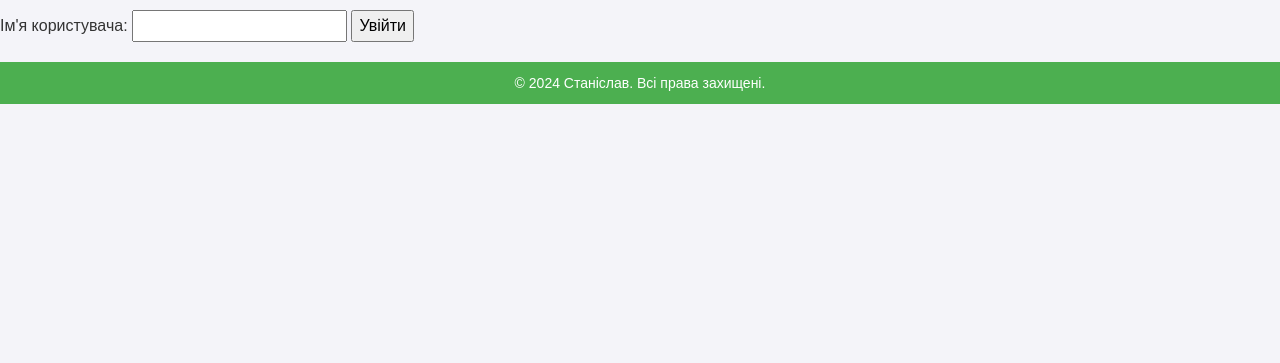
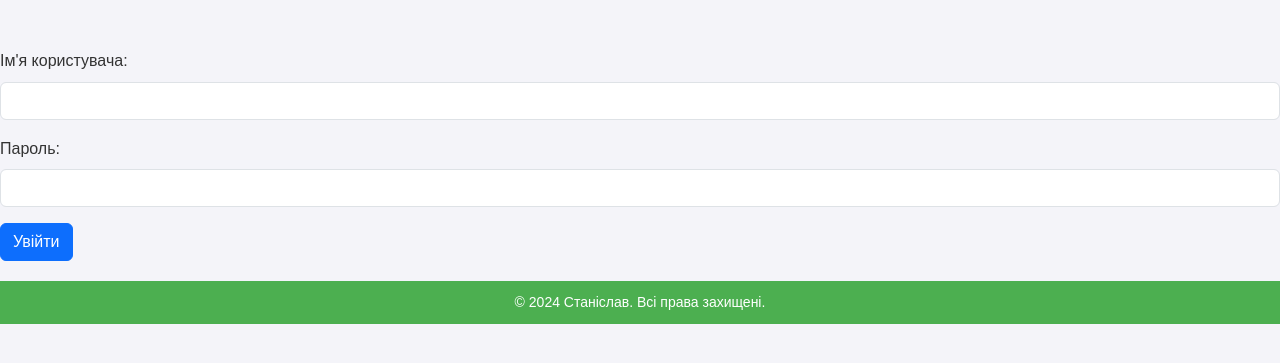
Before and after one commit to ZakharchenkoStanislavIvanovich/flask-app-lab, a Flask app: page /users/login in a window 1280 px wide. Shown: the part 181-544 px from the top of the page. Run offline with Flask 3, Linux system fonts and the light colour scheme.

Commit message:
add correct login and password

```diff
--- a/app/users/templates/users/login.html
+++ b/app/users/templates/users/login.html
@@ -1,11 +1,17 @@
 {% extends 'base.html' %}
 
-{% block title %}Greeting Page{% endblock %}
+{% block title %}Login Page{% endblock %}
 
 {% block content %}
-
-<form action="" method="post">
-    Ім'я користувача: <input tyoe="text" name="login">
-    <input type="submit" value="Увійти">
-
+<form action="" method="post" class="mt-5">
+    <div class="mb-3">
+        <label for="username" class="form-label">Ім'я користувача:</label>
+        <input type="text" id="username" name="username" class="form-control" required>
+    </div>
+    <div class="mb-3">
+        <label for="password" class="form-label">Пароль:</label>
+        <input type="password" id="password" name="password" class="form-control" required>
+    </div>
+    <button type="submit" class="btn btn-primary">Увійти</button>
+</form>
 {% endblock %}
--- a/app/users/templates/users/profile.html
+++ b/app/users/templates/users/profile.html
@@ -6,6 +6,6 @@
 
 <h1>Hi, {{ username }}</h1>
 
-<a href="{{url_for('user_name.logout')}}">logout</a>
+<a href="{{url_for('user_name.logout')}}">Вийти</a>
 
 {% endblock %}
--- a/app/users/views.py
+++ b/app/users/views.py
@@ -1,30 +1,41 @@
 from . import bp
-from flask import render_template, redirect, request, url_for, make_response, session, flash
-from datetime import timedelta
+from flask import render_template, redirect, request, url_for, session, flash
+
+# Статично задані облікові дані
+VALID_USERNAME = "admin"
+VALID_PASSWORD = "12345"
 
 @bp.route("/profile")
 def get_profile():
     if "username" in session:
         username_value = session["username"]
         return render_template("profile.html", username=username_value)
-    flash("Invalid: Session.", "danger")
+    flash("Invalid session. Please log in.", "danger")
     return redirect(url_for("user_name.login"))
 
-@bp.route("/login",  methods=['GET', 'POST'])
+@bp.route("/login", methods=["GET", "POST"])
 def login():
     if request.method == "POST":
-        username = request.form["login"]
-        session["username"] = username
-        flash("Success: session added successfully.", "success")
-        return redirect(url_for("user_name.get_profile"))
+        username = request.form.get("username")
+        password = request.form.get("password")
+
+        # Перевірка введених облікових даних
+        if username == VALID_USERNAME and password == VALID_PASSWORD:
+            session["username"] = username
+            flash("Вхід успішний!", "success")
+            return redirect(url_for("user_name.get_profile"))
+        else:
+            flash("Невірне ім'я користувача або пароль.", "danger")
+
     return render_template("login.html")
 
 @bp.route('/logout')
 def logout():
     # Видалення користувача із сесії
     session.pop('username', None)
-    session.pop('age', None)
-    return redirect(url_for('user_name.get_profile'))
+    flash("Ви вийшли з системи.", "info")
+    return redirect(url_for("user_name.login"))
+
 
 
 @bp.route('/hi/<string:name>') #/hi/stas?age=30
```
